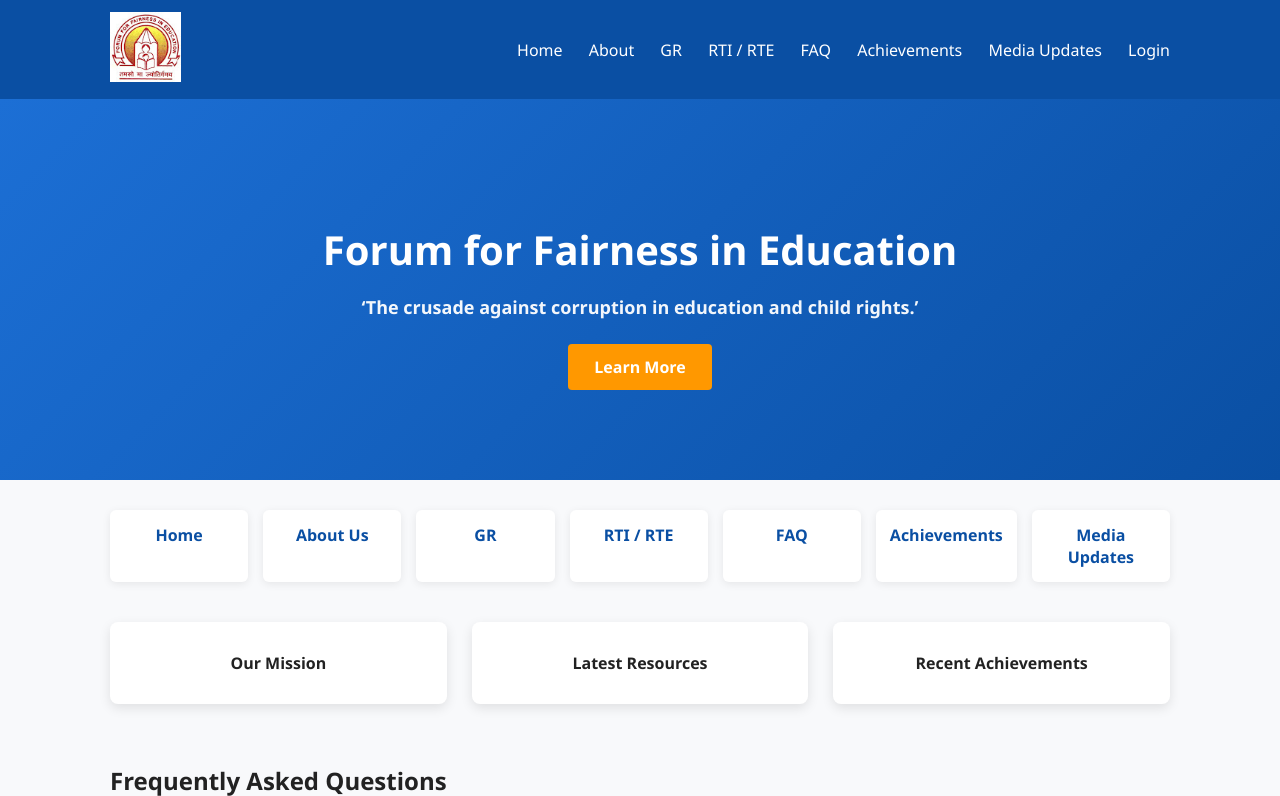
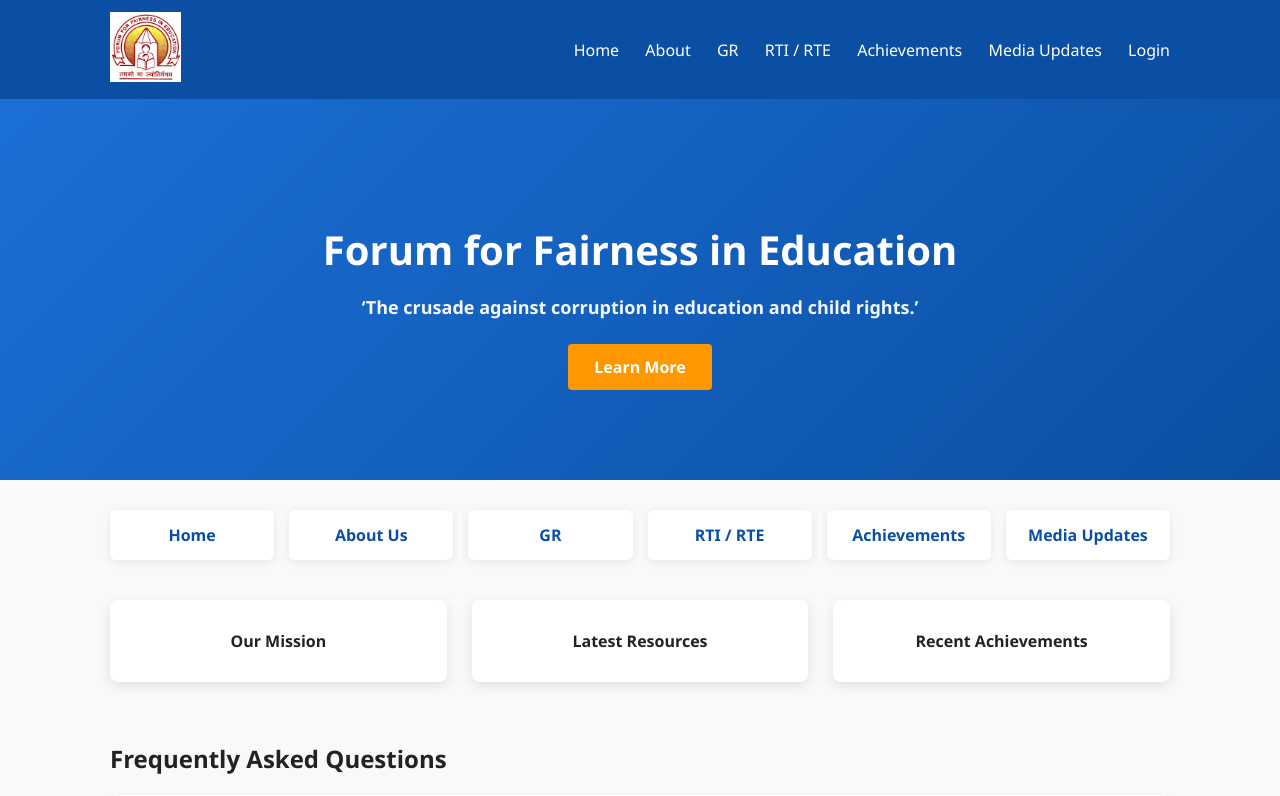
Before and after one commit to MonikaShah/ffe, a Django app: page / in a window 1280 px wide. Shown: the top 796 px of the page. Run offline with Django 5.2, Linux system fonts and the light colour scheme; parts of the project's set-up code (start-up, migrations or seed data) failed here and were passed over.

Commit message:
disabled FAQ

```diff
--- a/templates/base.html
+++ b/templates/base.html
@@ -26,7 +26,7 @@
         <a href="/pages/about/">About</a>
         <a href="/pages/gr/">GR</a>
         <a href="/pages/right-to-information/">RTI / RTE</a>
-        <a href="/pages/faq/">FAQ</a>
+        <!-- <a href="/pages/faq/">FAQ</a> -->
         <a href="/pages/achievements/">Achievements</a>
         <a href="/pages/media-updates/">Media Updates</a>
         <a href="/login/">Login</a>
--- a/templates/home.html
+++ b/templates/home.html
@@ -16,7 +16,7 @@
   <a href="/pages/about/">About Us</a>
   <a href="/pages/gr/">GR</a>
   <a href="/pages/right-to-information/">RTI / RTE</a>
-  <a href="/pages/faq/">FAQ</a>
+  <!-- <a href="/pages/faq/">FAQ</a> -->
   <a href="/pages/achievements/">Achievements</a>
   <a href="/pages/media-updates/">Media Updates</a>
 
```
